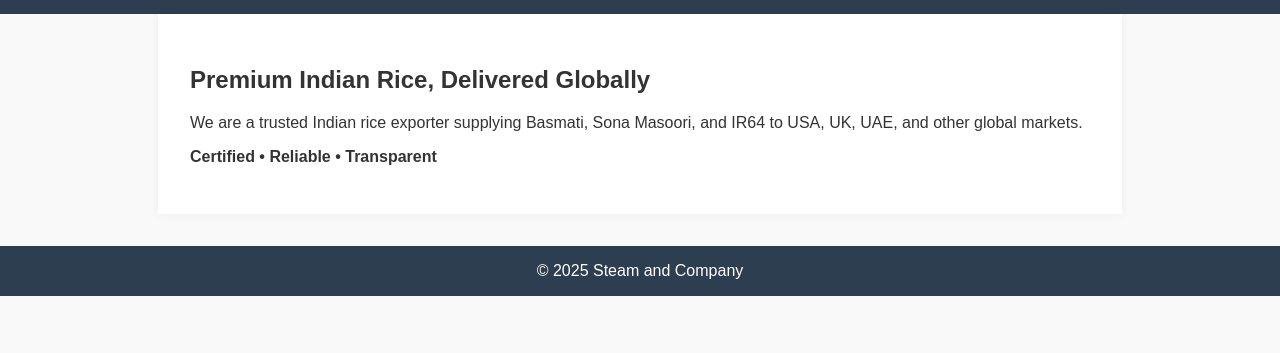
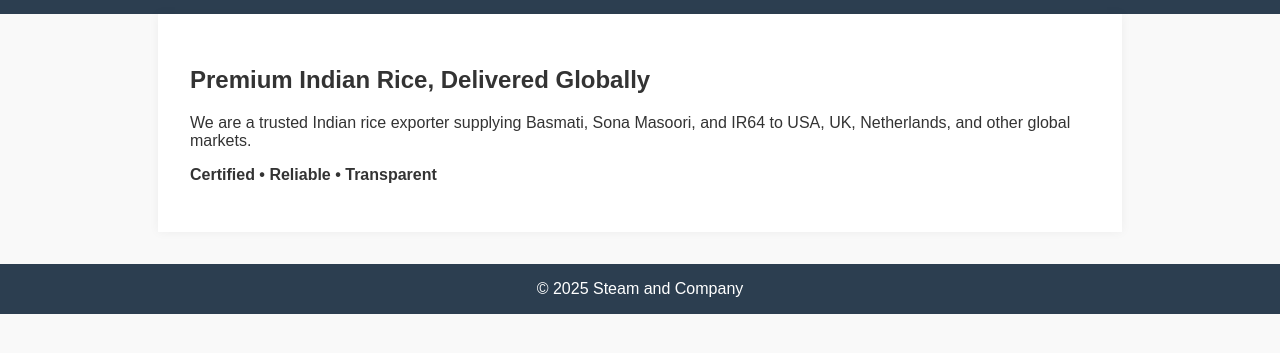
Before and after one commit to steamncompany/steamncompany.github.io, a plain HTML site: page index.html in a window 1280 px wide. Shown: the part 73-426 px from the top of the page. Drawn offline with Linux system fonts and the light colour scheme.

Commit message:
Update index.html

```diff
--- a/index.html
+++ b/index.html
@@ -17,7 +17,7 @@
   </header>
   <main>
     <h2>Premium Indian Rice, Delivered Globally</h2>
-    <p>We are a trusted Indian rice exporter supplying Basmati, Sona Masoori, and IR64 to USA, UK, UAE, and other global markets.</p>
+    <p>We are a trusted Indian rice exporter supplying Basmati, Sona Masoori, and IR64 to USA, UK, Netherlands, and other global markets.</p>
     <p><strong>Certified • Reliable • Transparent</strong></p>
   </main>
   <footer>
```
